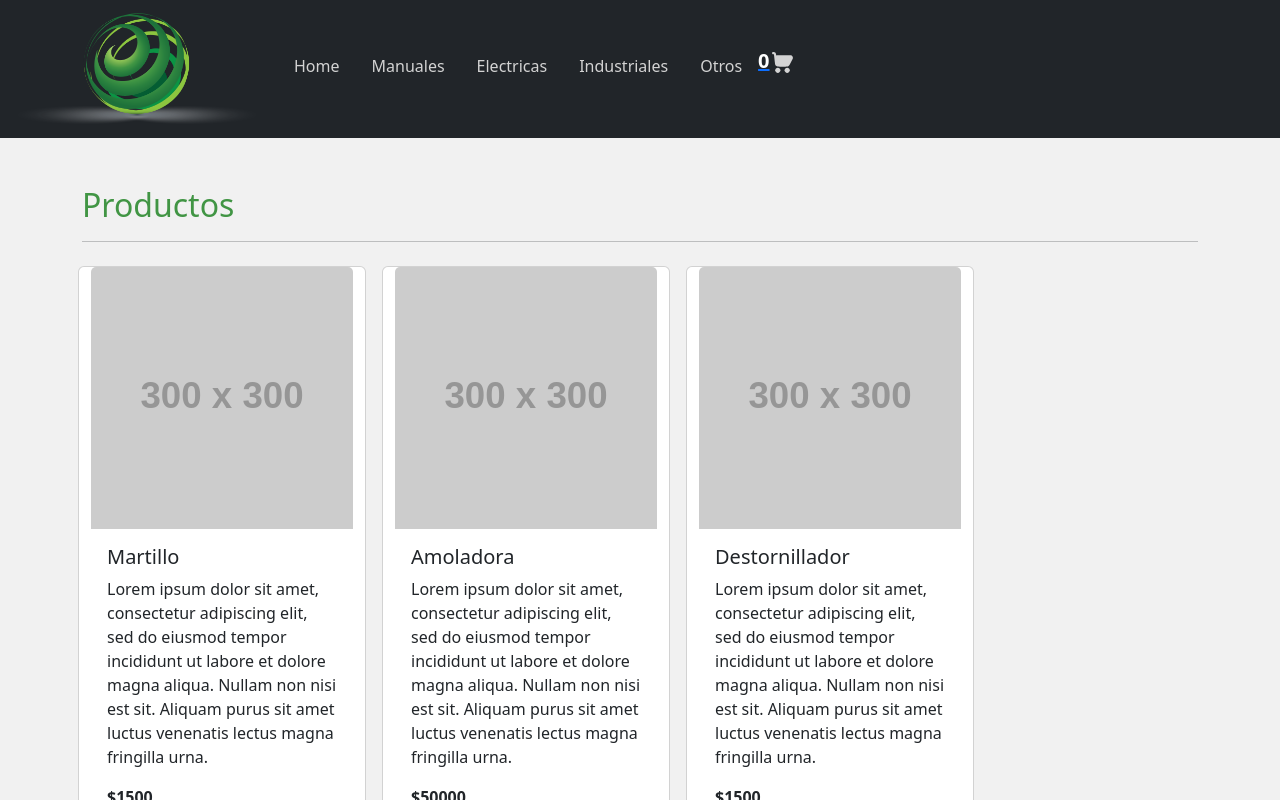
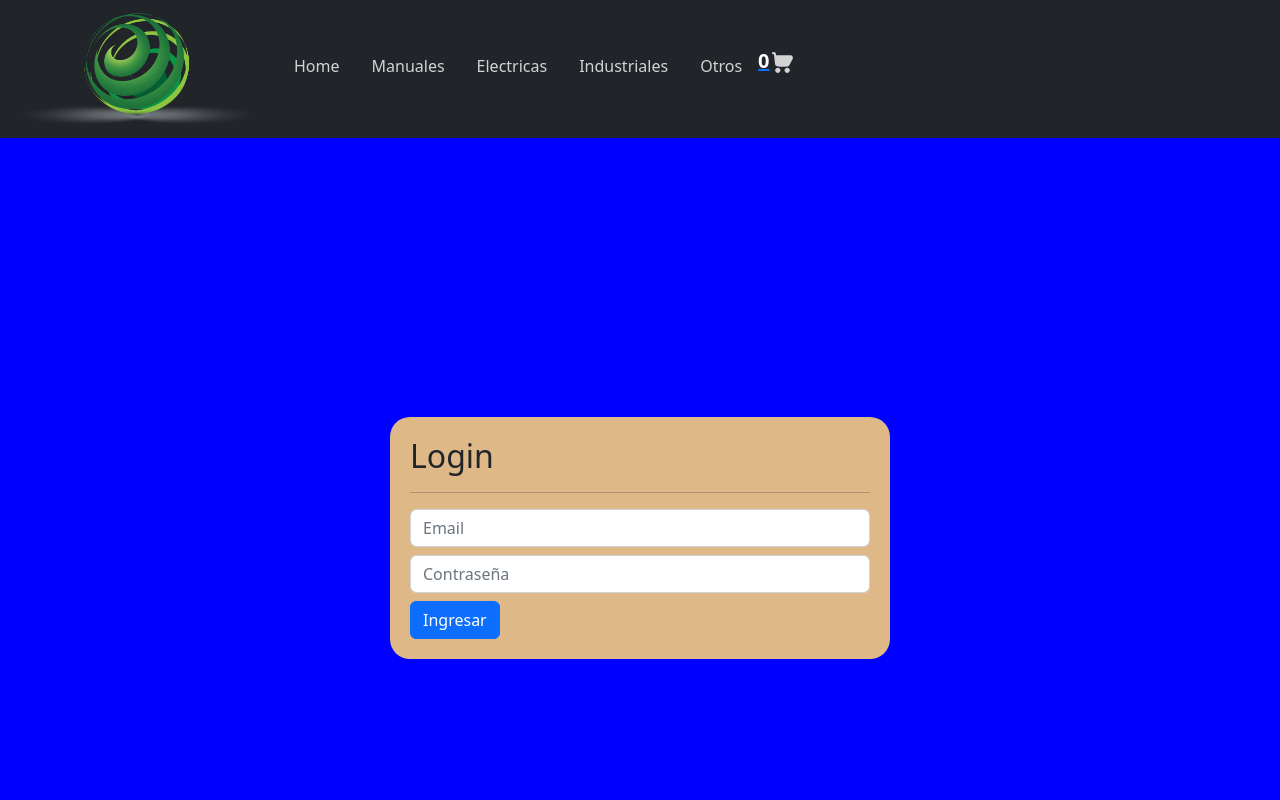
Before and after one commit to edubott/CorreccionEntregaFinal-Bottegaro, a React (Create React App) app: page /login in a window 1280 px wide. Before the commit this address led to /. Shown: the top 800 px of the page. Built offline with nearby package versions, Linux system fonts and the light colour scheme.

Commit message:
Correccion entrega final - bottegaro

```diff
--- a/src/App.js
+++ b/src/App.js
@@ -7,6 +7,7 @@ import "./index.css";
 import { CartContext } from "./context/CartContext";
 import { useState } from "react";
 import { CartPage } from "./componentes/CartPage/CartPage";
+import LoginScreen from "./componentes/LoginScreen/LoginScreen";
 
 function App() {
   const [cart, setCart] = useState([]);
@@ -45,6 +46,7 @@ function App() {
           <Route path="/item/:id" element={<ItemDetail />} />
           <Route path="*" element={<Navigate to={"/"} />} />
           <Route path="/carrito" element={<CartPage />} />
+          <Route path="/login" element={<LoginScreen />} />
         </Routes>
       </BrowserRouter>
     </CartContext.Provider>
--- a/src/componentes/CartPage/CartPage.js
+++ b/src/componentes/CartPage/CartPage.js
@@ -1,9 +1,9 @@
 import { useContext } from "react";
 import { CartContext } from "../../context/CartContext";
 export const CartPage = () => {
-  const { cart } = useContext(CartContext);
-
-  if (cart && totalCantidad > 0) {
+  const { cart, totalCantidad } = useContext(CartContext);
+  console.log(cart, totalCantidad);
+  if (cart && totalCantidad() > 0) {
     return (
       <div>
         {cart.map((item) => (
--- a/src/componentes/ItemDetail/ItemDetail.js
+++ b/src/componentes/ItemDetail/ItemDetail.js
@@ -68,18 +68,12 @@ const ItemDetail = () => {
         </div>
       </div>
 
-      {isInCart(producto.id) ? (
-        <Link to="/cart" className="btn btn-success">
-          Terminar mi compra
-        </Link>
-      ) : (
       <ItemCount
         max={producto.stock}
         cantidad={cantidad}
         setCantidad={setCantidad}
         agregar={handleAgregar}
       />
-      )}
     </div>
   ) : null;
 };
--- /dev/null
+++ b/src/componentes/LoginScreen/LoginScreen.css
@@ -0,0 +1,16 @@
+.login-container {
+    width: 100%;
+    height: 100vh;
+    display: flex;
+    align-items: center;
+    justify-content: center;
+    background-color: blue;
+
+}
+
+.login {
+    width: 500px;
+    padding: 20px;
+    background-color: burlywood;
+    border-radius: 20px;
+}
--- /dev/null
+++ b/src/componentes/LoginScreen/LoginScreen.js
@@ -0,0 +1,82 @@
+import "./LoginScreen.css";
+import { useState } from "react";
+
+const LoginScreen = () => {
+  const [values, setValues] = useState({
+    email: "",
+    password: "",
+  });
+
+  const handleChange = (e) => {
+    console.log(e.target.value);
+
+    if (e.target.name === "email") {
+      setValues({
+        email: e.target.value,
+        password: values.password,
+      });
+    } else {
+      setValues({
+        email: values.email,
+        password: e.target.value,
+      });
+    }
+  };
+
+  const handleSubmit = (e) => {
+    e.preventDefault();
+    console, log(values);
+  };
+  /*const [email, setEmail] = useState("");
+  const [password, setPassword] = useState("");
+  const handleInput = (e) => {
+    console.log(e);
+  };
+  const handleEmail = (e) => {
+    setEmail(e.target.value);
+  };
+  const handlePassword = (e) => {
+    setPassword(e.target.value);
+  };
+
+  const handleSubmit = (e) => {
+    e.preventDefault();
+
+    console.log(email);
+    console.log(password);
+  };*/
+  return (
+    <div className="login-container">
+      <div className="login">
+        <h2>Login</h2>
+        <hr />
+
+        <form onSubmit={handleSubmit}>
+          <input
+            onChange={handleChange}
+            name="email"
+            value={values.email}
+            type={"email"}
+            className="form-control my-2"
+            placeholder="Email"
+          />
+
+          <input
+            name="password"
+            value={values.password}
+            onChange={handleChange}
+            type={"password"}
+            className="form-control my-2"
+            placeholder="Contraseña"
+          />
+
+          <button className="btn btn-primary" type="submit">
+            Ingresar{" "}
+          </button>
+        </form>
+      </div>
+    </div>
+  );
+};
+
+export default LoginScreen;
```
Lines whose indentation alone changed are shown as unchanged.
